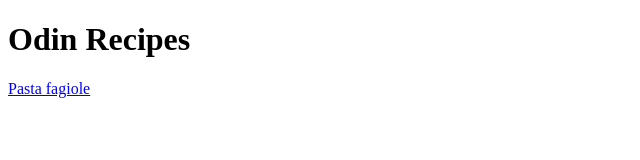
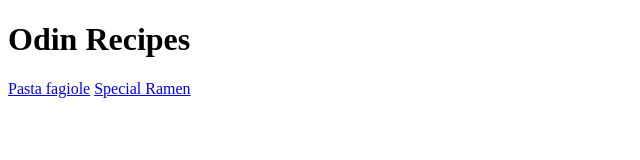
Before and after one commit to leadgfl13/odin-recipes, a plain HTML site: page index.html in a window 1280 px wide. Shown: the whole page, without its empty margins (0-640 px from the left). Drawn offline with Linux system fonts and the light colour scheme.

Commit message:
Add ramen link to index

```diff
--- a/index.html
+++ b/index.html
@@ -6,7 +6,7 @@
 
     <h1>Odin Recipes</h1>
     <a href="recipes/pasta-fagiole.html">Pasta fagiole</a>
-
+    <a href="recipes/special-ramen.html">Special Ramen</a>
 </body>
 
 
```
